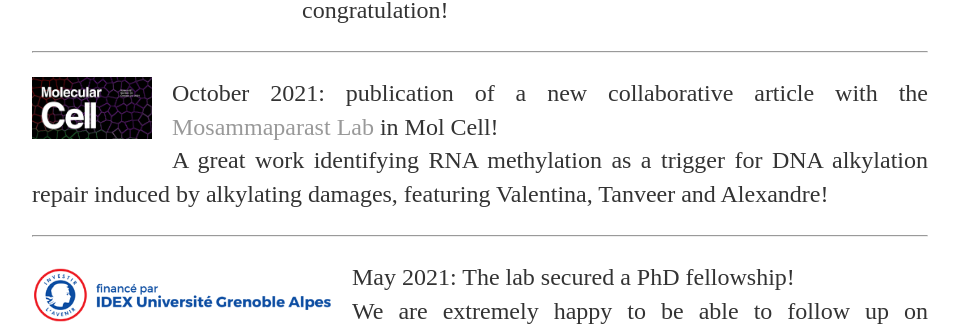
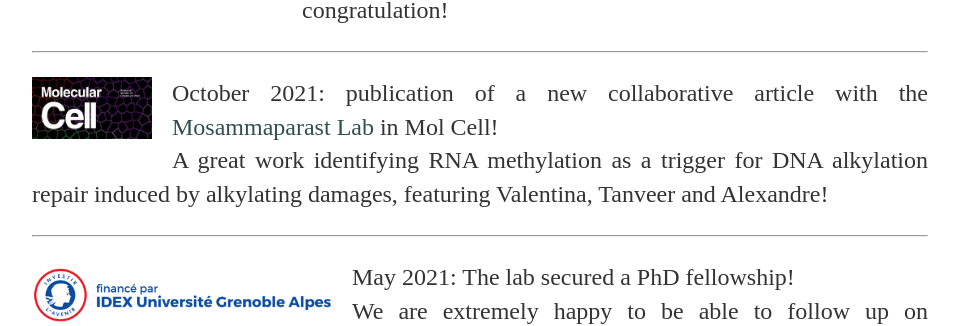
Before and after one commit to Reynoird-Lab/Reynoird-lab.github.io, a Jekyll site: the page built from News/index.html, in a window 1280 px wide. Shown: the part 271-597 px from the top of the page, without its empty margins (160-1119 px from the left). Built offline with Jekyll 4.4.1, drawn with Linux system fonts in a browser that asks for light colours; Markdown is read by kramdown in place of the engine named in the settings.

Commit message:
Update index.html

```diff
--- a/News/index.html
+++ b/News/index.html
@@ -18,7 +18,7 @@
 <div class="div-categoryContainer">
   <img src="https://reynoird-lab.github.io/Images/MolCell.jpg" title="Mol Cell cover" width="120" style="margin: 0px 20px 10px 0px;" class="picture-left">
   <div class="paragraph-right">
-    <p align="justify"> October 2021: publication of a new collaborative article with the <a href="https://wupathlabs.wustl.edu/mosammaparast/">Mosammaparast Lab</a> in Mol Cell! <br > A great work identifying RNA methylation as a trigger for DNA alkylation repair induced by alkylating damages, featuring Valentina, Tanveer and Alexandre!</p>
+    <p align="justify"> October 2021: publication of a new collaborative article with the <a href="https://wupathlabs.wustl.edu/mosammaparast/ "style="color:DARKSLATEGRAY;"> Mosammaparast Lab</a> in Mol Cell! <br > A great work identifying RNA methylation as a trigger for DNA alkylation repair induced by alkylating damages, featuring Valentina, Tanveer and Alexandre!</p>
 	</div>
 </div>
 
```
